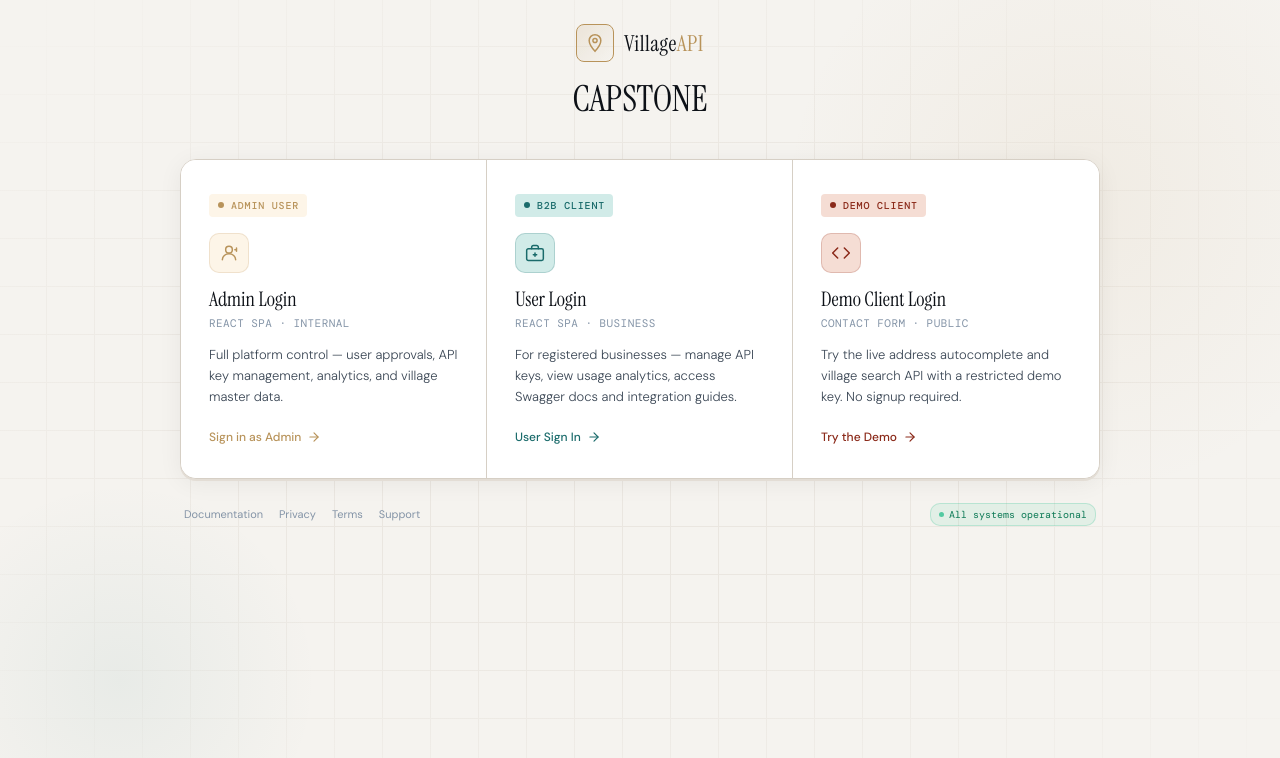
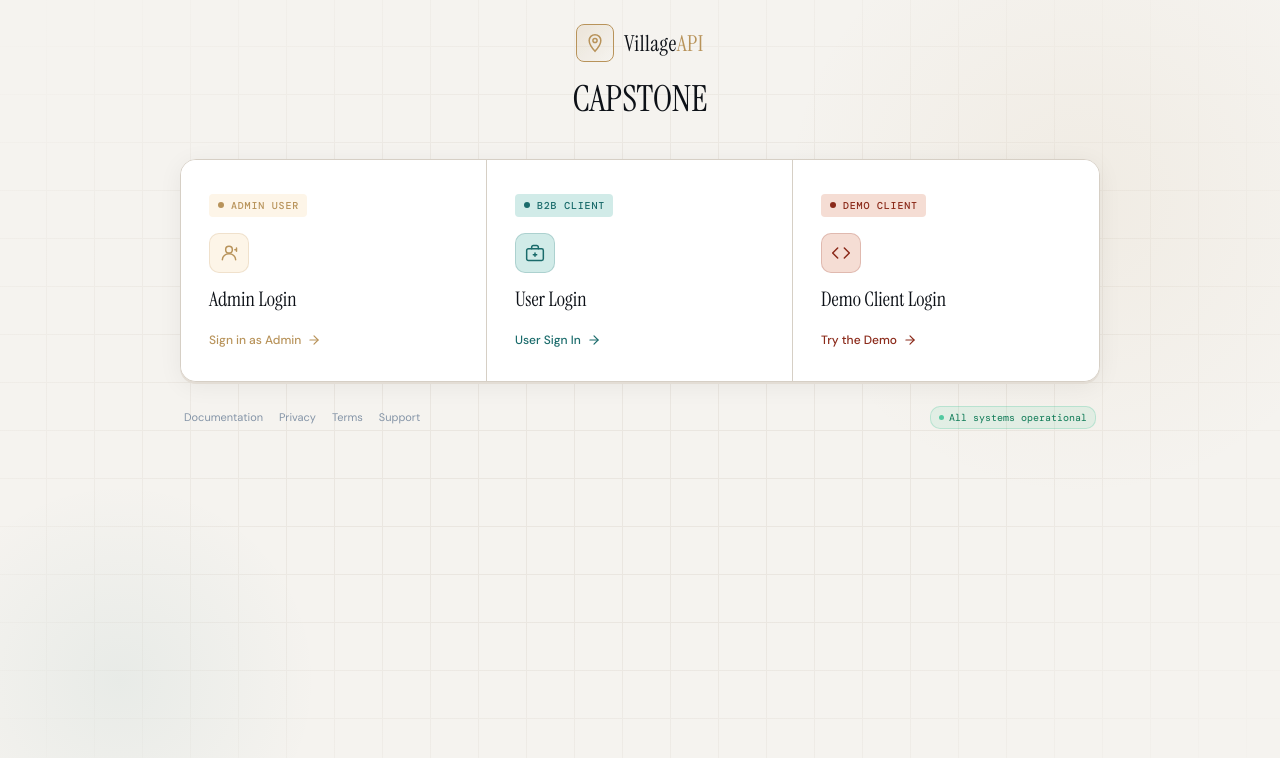
Before and after one commit to Dileep2505/Capstone, a React (Vite) app in the folder all-india-villages-api/apps/frontend/: page / in a window 1280 px wide. Shown: the top 758 px of the page. Built offline with nearby package versions, Linux system fonts and the light colour scheme; no server answers.

Commit message:
fix dashboard rendering and live logs

```diff
--- a/all-india-villages-api/apps/frontend/src/pages/LoginPage.tsx
+++ b/all-india-villages-api/apps/frontend/src/pages/LoginPage.tsx
@@ -19,26 +19,16 @@ const portalCards: PortalCard[] = [
     id: "admin",
     tag: "Admin User",
     title: "Admin Login",
-    subtitle: "React SPA · Internal",
-    description:
-      "Full platform control — user approvals, API key management, analytics, and village master data.",
-  },
+},
   {
     id: "b2b",
     tag: "B2B Client",
     title: "User Login",
-    subtitle: "React SPA · Business",
-    description:
-      "For registered businesses — manage API keys, view usage analytics, access Swagger docs and integration guides.",
-  },
+},
   {
     id: "demo",
     tag: "Demo Client",
-    title: "Demo Client Login",
-    subtitle: "Contact Form · Public",
-    description:
-      "Try the live address autocomplete and village search API with a restricted demo key. No signup required.",
-  },
+    title: "Demo Client Login",  },
 ];
 
 function PortalIcon({ portal }: { portal: PortalId }) {
```
